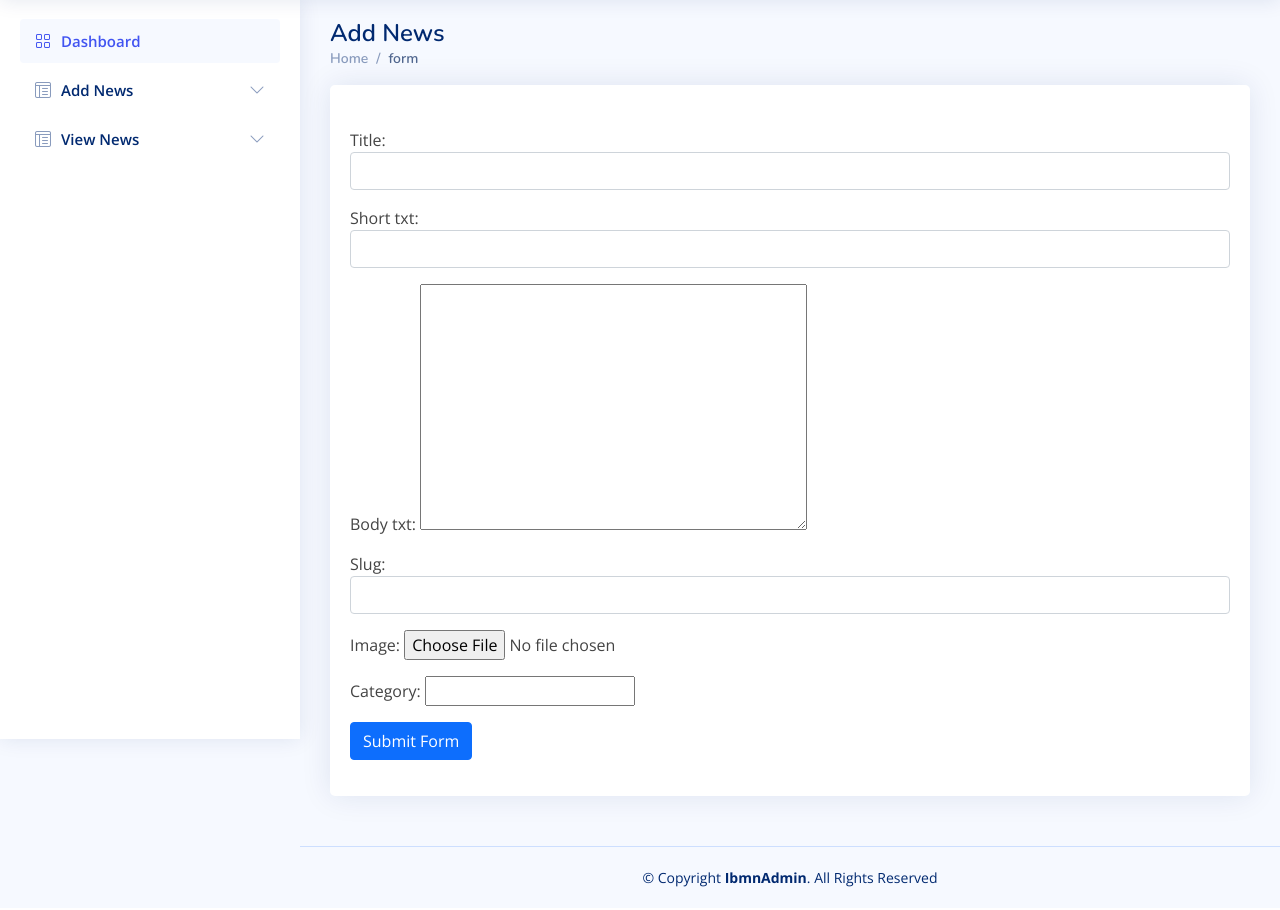
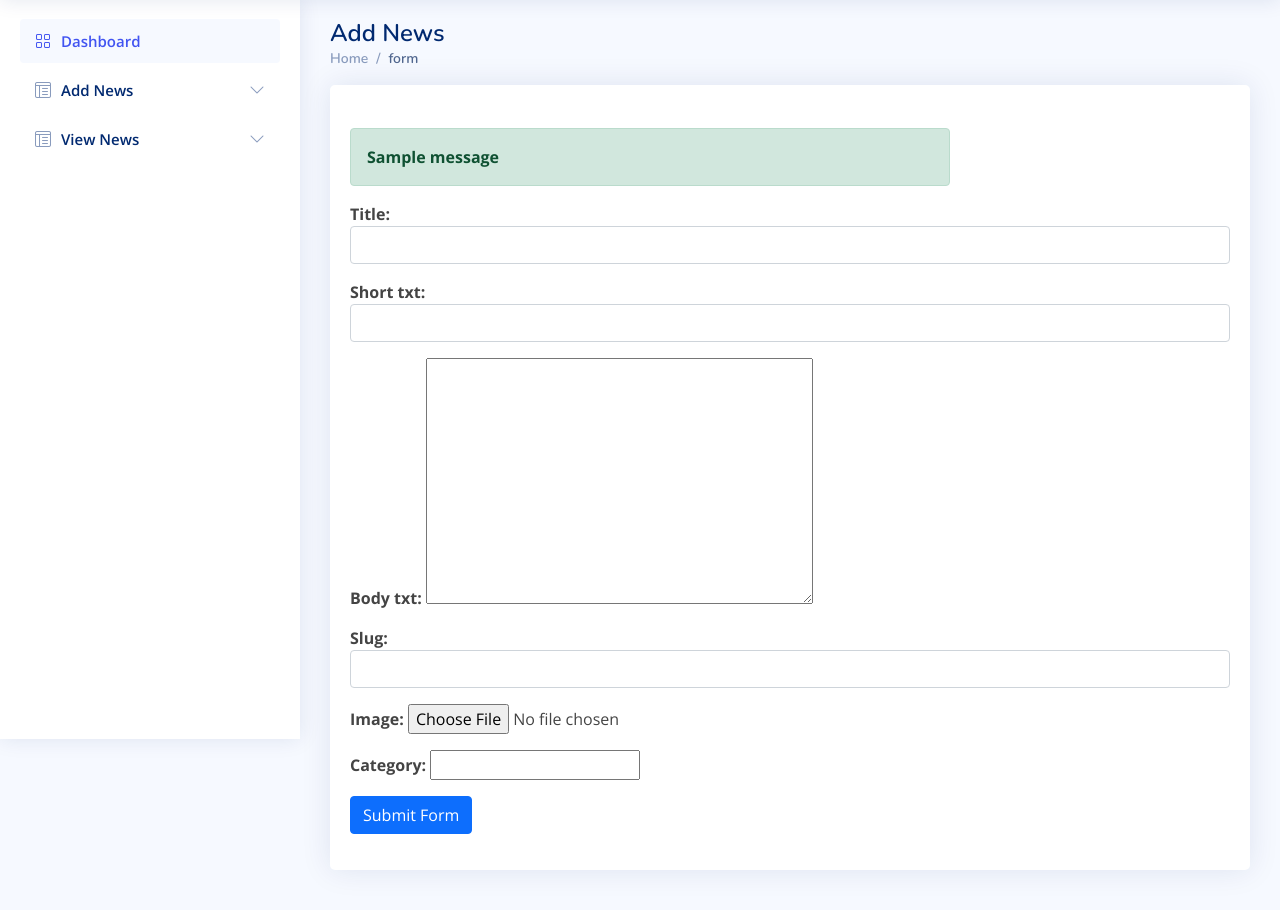
Before and after one commit to kcalifdimy/ibmn, a Django app: page /create_news/ in a window 1280 px wide. Shown: the part 61-971 px from the top of the page. Before the commit the page ends 948 px from the top, so only its background shows below. Run offline with Django 3.2, Linux system fonts and the light colour scheme; tables that the repository leaves empty hold one stand-in row (values such as "Sample post"); one stand-in notice (Sample message) is shown; some libraries are stand-ins or nearby versions.

Commit message:
worked on succesful  messages

```diff
--- a/ibmn/bignews/views.py
+++ b/ibmn/bignews/views.py
@@ -28,6 +28,8 @@
         form = self.form_class(request.POST, request.FILES)
         if form.is_valid():
             form.save()
+            messages.success(request, 'Your news was successfully posted!')
+
         return render(request,self.template_name, {'form':form})
 
 bignews_create_view  = BignewsCreateView.as_view()
--- a/ibmn/news/forms.py
+++ b/ibmn/news/forms.py
@@ -32,6 +32,7 @@
                     #"pub_date",
                     "image",
                     "category",
+                    "tags"
                     ]
 
 
--- a/ibmn/news/views/managers_views.py
+++ b/ibmn/news/views/managers_views.py
@@ -29,6 +29,8 @@
         form = self.form_class(request.POST, request.FILES)
         if form.is_valid():
             form.save()
+            messages.success(request, 'Your news was successfully posted!')
+
         return render(request,self.template_name, {'form':form})
 
 news_create_view   = NewsCreateView.as_view()
--- /dev/null
+++ b/ibmn/templates/core/messages.html
@@ -0,0 +1,9 @@
+{% if messages %}
+{% for message in messages %}
+<div class="panel-body" style="width:600px;">
+  <div class="alert alert-dismissible alert-success">
+    <strong>{{message}}<strong>
+  </div>
+  </div>
+{% endfor %}
+{% endif %}
--- a/ibmn/templates/manager_pages/add_news.html
+++ b/ibmn/templates/manager_pages/add_news.html
@@ -101,6 +101,7 @@
 
               <!-- General Form Elements -->
               <h5 class="card-title"> </h5>
+              {% include 'core/messages.html' %}
 
               <form  method="post" enctype="multipart/form-data">
                 {% csrf_token %}
--- a/ibmn/templates/manager_pages/bignews_add_news.html
+++ b/ibmn/templates/manager_pages/bignews_add_news.html
@@ -102,7 +102,7 @@
 
               <!-- General Form Elements -->
               <h5 class="card-title"> </h5>
-
+              {% include 'core/messages.html' %}
               <form  method="post" enctype="multipart/form-data">
                 {% csrf_token %}
                 {{ form.media }}
--- a/ibmn/templates/manager_pages/trending_add_news.html
+++ b/ibmn/templates/manager_pages/trending_add_news.html
@@ -102,6 +102,7 @@
 
               <!-- General Form Elements -->
               <h5 class="card-title"> </h5>
+              {% include 'core/messages.html' %}
 
               <form  method="post" enctype="multipart/form-data">
                 {% csrf_token %}
--- a/ibmn/trending/views.py
+++ b/ibmn/trending/views.py
@@ -28,6 +28,8 @@
         form = self.form_class(request.POST, request.FILES)
         if form.is_valid():
             form.save()
+            messages.success(request, 'Your news was successfully posted!')
+
         return render(request,self.template_name, {'form':form})
 
 
```
Also changed, not shown: config/settings/local.py (+4 -4 lines).
